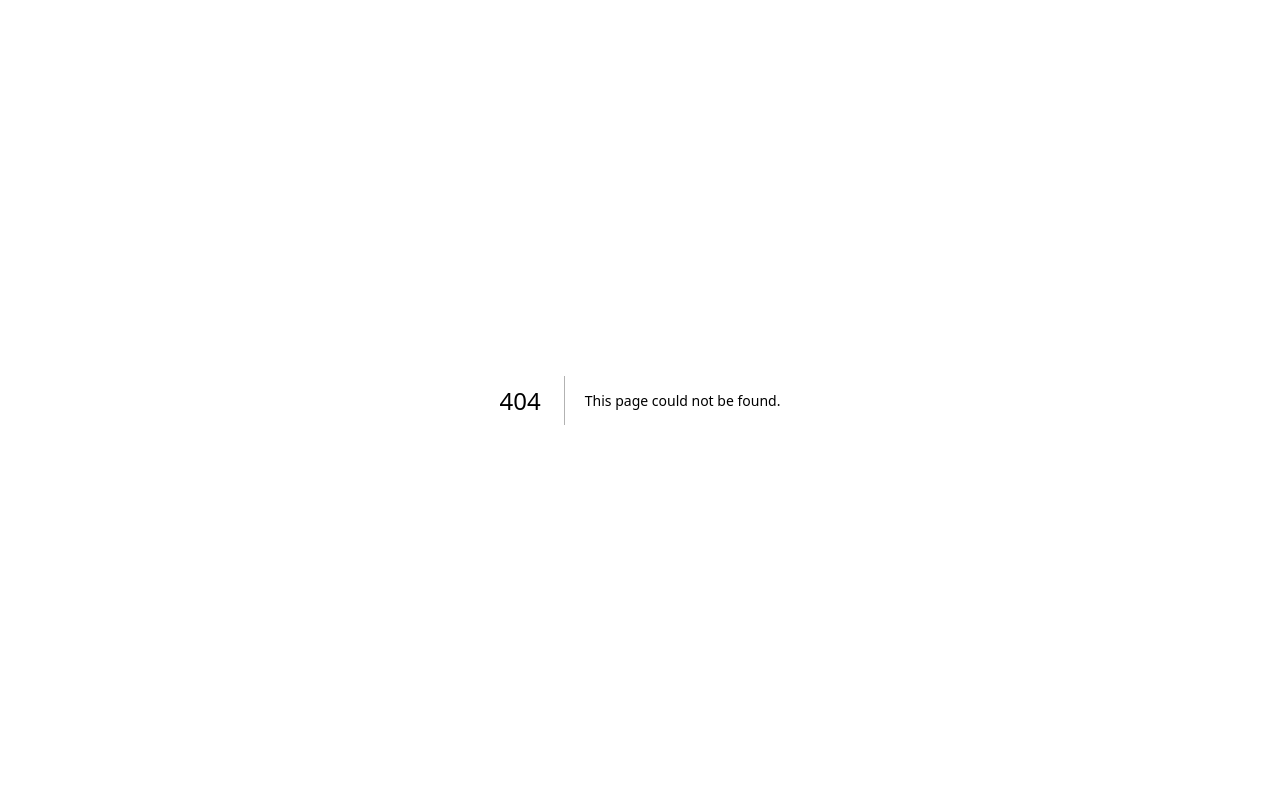
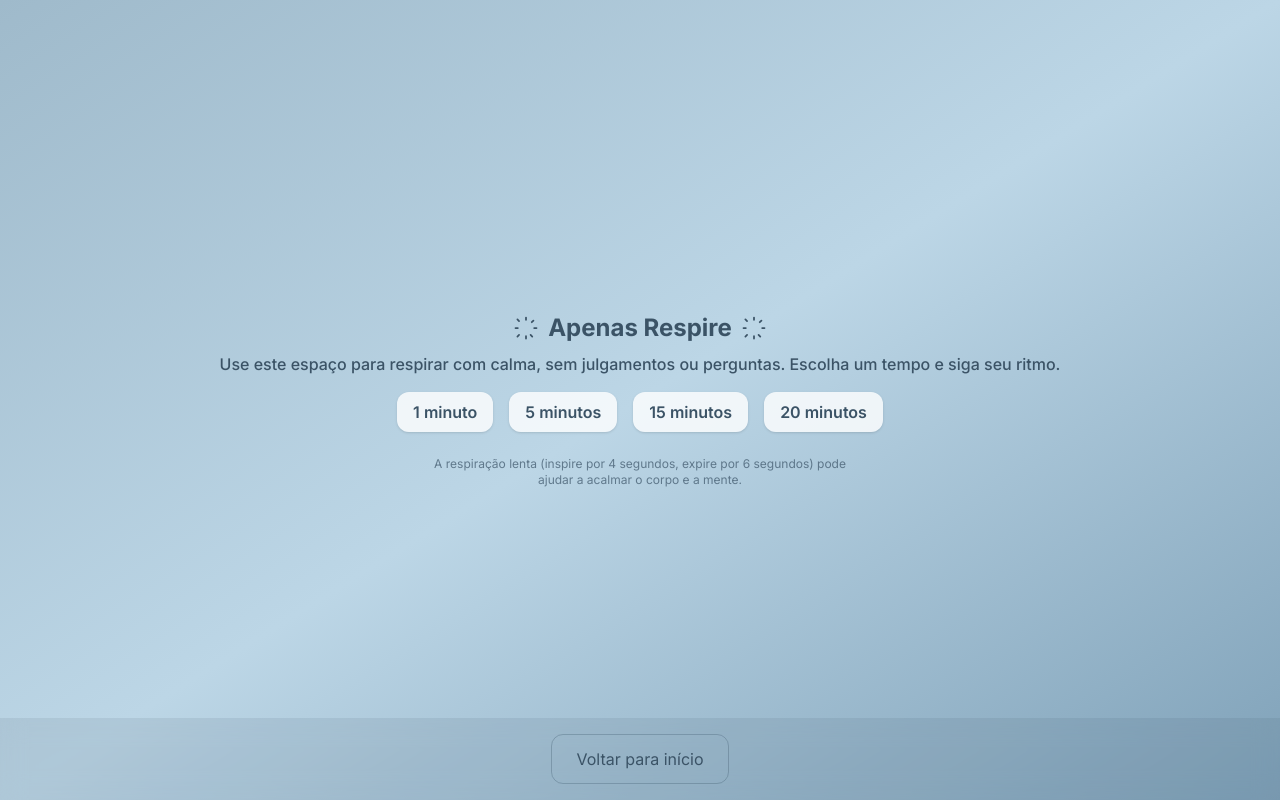
Before and after one commit to leticiael/selah-app, a Next.js app: page /respire in a window 1280 px wide. Before the commit this address had no page. Built offline with nearby package versions, Linux system fonts and the light colour scheme; a web font is replaced by a local one.

Commit message:
new protocol

```diff
--- a/src/app/page.tsx
+++ b/src/app/page.tsx
@@ -77,6 +77,15 @@ export default function Home() {
               </a>
             ))}
           </div>
+<div className="w-full flex justify-center my-4">
+  <a
+    href="/respire"
+    className="bg-selah-button/90 text-black py-[1.25rem] px-[2rem] rounded-[1.25rem] border-[0.125rem] border-selah-soft shadow hover:bg-selah-button/70 hover:scale-105 transition flex items-center justify-center gap-[0.75rem] w-full sm:w-auto text-[1.25rem] font-semibold"
+    style={{ marginTop: "1.5rem" }}
+  >
+    Apenas quero respirar
+  </a>
+</div>
           <p className="text-[1rem] italic relative text-selah-soft">
             (Não se preocupe muito com isso, todas foram pensadas para te ajudar.)
           </p>
--- /dev/null
+++ b/src/app/respire/page.tsx
@@ -0,0 +1,162 @@
+"use client";
+import { useState, useEffect } from "react";
+import { useBreathingProtocol, Protocol } from "@/hooks/useBreathingProtocol";
+import BreathingBall from "@/components/BreathingBall";
+import { Toaster } from "react-hot-toast";
+
+function LeafIcon(props: React.SVGProps<SVGSVGElement>) {
+  return (
+    <svg {...props} fill="none" viewBox="0 0 24 24" strokeWidth={1.5} stroke="currentColor" className={props.className}>
+      <path
+        strokeLinecap="round"
+        strokeLinejoin="round"
+        d="M12 3v2m0 14v2m9-9h-2M5 12H3m15.364-6.364l-1.414 1.414M6.05 17.95l-1.414 1.414m12.728 0l-1.414-1.414M6.05 6.05L4.636 4.636"
+      />
+    </svg>
+  );
+}
+
+const PROTOCOLS: Protocol[] = [
+  { label: "1 minuto", duration: 1 * 60, inhale: 4, exhale: 6 },
+  { label: "5 minutos", duration: 5 * 60, inhale: 4, exhale: 6 },
+  { label: "15 minutos", duration: 15 * 60, inhale: 4, exhale: 6 },
+  { label: "20 minutos", duration: 20 * 60, inhale: 4, exhale: 6 },
+];
+
+export default function RespirePage() {
+  const [sel, setSel] = useState<Protocol | null>(null);
+  const { timeLeft, phase } = useBreathingProtocol(sel);
+  const [completed, setCompleted] = useState(false);
+  const [hasStarted, setHasStarted] = useState(false);
+
+  const animationDuration = sel?.[phase] ?? 1;
+
+  useEffect(() => {
+    if (timeLeft > 0 && !hasStarted) setHasStarted(true);
+    if (timeLeft === 0 && sel && hasStarted) setCompleted(true);
+  }, [timeLeft, sel, hasStarted]);
+
+  function resetAll() {
+    setSel(null);
+    setCompleted(false);
+    setHasStarted(false);
+  }
+
+  return (
+    <main
+      className="min-h-screen flex flex-col items-center justify-center p-6 relative font-sans"
+      style={{ fontFamily: "Inter, sans-serif" }}
+    >
+      <div className="absolute inset-0 -z-10 bg-gradient-to-br from-[#9fbacb] via-[#bcd6e6] to-[#7fa1b8]" />
+      <Toaster />
+      {!sel ? (
+        <>
+          <div className="text-center">
+            <div className="flex items-center justify-center gap-2 mb-2">
+              <LeafIcon className="w-7 h-7 text-[#3b5366]" />
+              <h1 className="text-2xl font-bold text-[#3b5366]">Apenas Respire</h1>
+              <LeafIcon className="w-7 h-7 text-[#3b5366]" />
+            </div>
+            <p className="mb-4 text-base text-[#3b5366] font-medium">
+              Use este espaço para respirar com calma, sem julgamentos ou perguntas. Escolha um tempo e siga seu ritmo.
+            </p>
+            <div className="flex flex-col md:flex-row md:justify-center md:items-center gap-4 mb-4">
+              {PROTOCOLS.map((p) => (
+                <button
+                  key={p.label}
+                  onClick={() => setSel(p)}
+                  className="px-4 py-2 bg-white/80 text-[#3b5366] rounded-xl hover:bg-white transition font-semibold w-full md:w-auto shadow hover:scale-105"
+                >
+                  {p.label}
+                </button>
+              ))}
+            </div>
+            <p className="mt-6 text-xs text-[#3b5366]/70 max-w-md mx-auto">
+              A respiração lenta (inspire por 4 segundos, expire por 6 segundos) pode ajudar a acalmar o corpo e a mente.
+            </p>
+          </div>
+          <div className="fixed bottom-0 left-0 w-full">
+            <div className="w-full flex justify-center items-center p-4 bg-[#3b5366]/10 backdrop-blur-md">
+              <a
+                href="/"
+                className="px-6 py-3 text-[#3b5366] rounded-xl border border-[#3b5366]/30 hover:bg-[#3b5366]/10 transition"
+              >
+                Voltar para início
+              </a>
+            </div>
+          </div>
+        </>
+      ) : (
+        <>
+          {!completed ? (
+            <>
+              <div className="w-full flex flex-col items-center">
+                <h1 className="text-3xl font-semibold text-[#3b5366] mt-8 md:mt-12 mb-2 text-center">
+                  {sel.label} de Respiração
+                </h1>
+                <p className="mb-8 text-[#3b5366] text-center text-lg">
+                  {phase === "inhale" ? "Inspire lentamente" : phase === "hold" ? "Segure o ar" : "Expire suavemente"}
+                </p>
+              </div>
+              <BreathingBall
+                phase={phase}
+                animationDuration={animationDuration}
+                textColor="#3b5366"
+                glowColor="#bcd6e6"
+                shadowColor="#7fa1b8"
+                backgroundColor="rgba(255,255,255,0.6)"
+              />
+              <div className="text-xl text-[#3b5366] mb-6 text-center">
+                {Math.floor(timeLeft / 60)}:{String(timeLeft % 60).padStart(2, "0")}
+              </div>
+              <div className="flex justify-center mt-2 mb-4">
+                <button
+                  onClick={resetAll}
+                  aria-label="Voltar para escolha de tempo"
+                  className="flex items-center justify-center w-14 h-14 rounded-full bg-white/80 border border-[#3b5366]/30 text-[#3b5366] hover:bg-[#3b5366]/10 transition shadow-lg"
+                >
+                  <svg
+                    xmlns="http://www.w3.org/2000/svg"
+                    className="w-7 h-7"
+                    fill="none"
+                    viewBox="0 0 24 24"
+                    strokeWidth={2}
+                    stroke="currentColor"
+                  >
+                    <path strokeLinecap="round" strokeLinejoin="round" d="M15 19l-7-7 7-7" />
+                  </svg>
+                </button>
+              </div>
+            </>
+          ) : (
+            <>
+              <div className="flex flex-col items-center gap-4 mt-8">
+                <p className="text-[#3b5366] text-xl mt-8 text-center">
+                  Respiração concluída. Volte sempre que quiser um momento de pausa.
+                </p>
+              </div>
+              <div className="flex justify-center mt-8 mb-4">
+                <button
+                  onClick={resetAll}
+                  aria-label="Encerrar sessão"
+                  className="flex items-center justify-center w-14 h-14 rounded-full bg-white/80 border border-[#3b5366]/30 text-[#3b5366] hover:bg-[#3b5366]/10 transition shadow-lg"
+                >
+                  <svg
+                    xmlns="http://www.w3.org/2000/svg"
+                    className="w-7 h-7"
+                    fill="none"
+                    viewBox="0 0 24 24"
+                    strokeWidth={2}
+                    stroke="currentColor"
+                  >
+                    <path strokeLinecap="round" strokeLinejoin="round" d="M15 19l-7-7 7-7" />
+                  </svg>
+                </button>
+              </div>
+            </>
+          )}
+        </>
+      )}
+    </main>
+  );
+}
```
